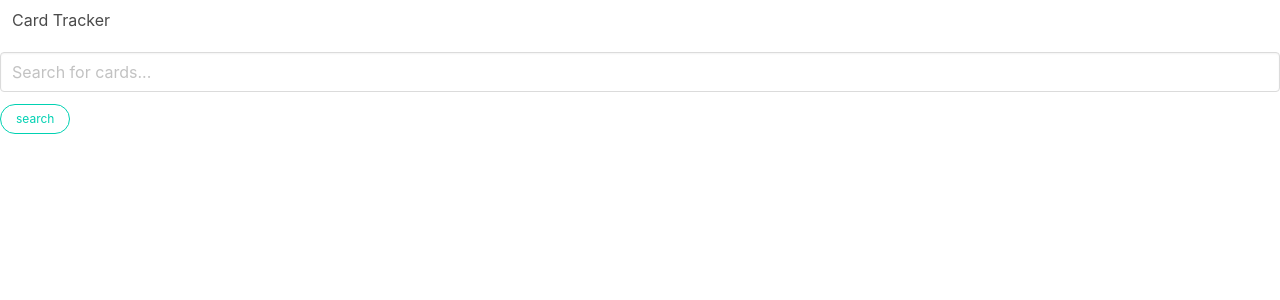
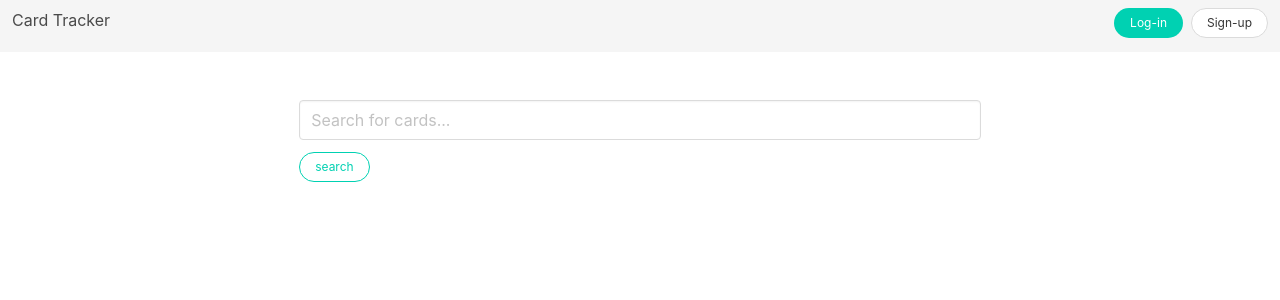
Before and after one commit to mat-t123/Pixel_Pals, a React (Create React App) app in the folder Pixel_Pals/frontend/: page / in a window 1280 px wide. Shown: the top 300 px of the page. Built offline with nearby package versions, Linux system fonts and the light colour scheme.

Commit message:
reformatted searchbar and navbar

```diff
--- a/Pixel_Pals/frontend/src/App.js
+++ b/Pixel_Pals/frontend/src/App.js
@@ -20,10 +20,12 @@ function App() {
     <Router>
       <div className ="App">
         <Nav />
-        <Switch>
-          <Route path="/" exact component ={MainSearch}/>
-          <Route path="/cardDisplay" exact component ={CardDisplay}/>
-        </Switch>
+        <section className="section">
+          <Switch>
+            <Route path="/" exact component ={MainSearch}/>
+            <Route path="/cardDisplay" exact component ={CardDisplay}/>
+          </Switch>
+        </section>
       </div>
     </Router>
   );
--- a/Pixel_Pals/frontend/src/MainSearch.js
+++ b/Pixel_Pals/frontend/src/MainSearch.js
@@ -3,7 +3,12 @@ import {Link} from 'react-router-dom';
 
 export default function MainSearch() {
     return (
-        <div>
+
+        <div className="container">
+
+            <div className="columns">
+                <div className="column is-one-fifth"></div>
+                <div className="column">
 
                     <div class="field">
                         <div class="control">
@@ -18,5 +23,10 @@ export default function MainSearch() {
                     </Link>
 
                 </div>
+                <div className="column is-one-fifth"></div>
+            </div>
+
+        </div>
+
     )
 }
--- a/Pixel_Pals/frontend/src/Nav.js
+++ b/Pixel_Pals/frontend/src/Nav.js
@@ -1,43 +1,12 @@
-import React from 'react'
+import React from 'react';
 import { Link } from "react-router-dom";
-
-/*<Navbar>
-
-{/*Navbar brand contains the logo at the right of the navbar }
-<Navbar.Brand>
-    <Link to="/">
-        <Navbar.Item>
-        Pixel Pal Card Tracker
-        </Navbar.Item>
-    </Link>
-</Navbar.Brand>
-
-{/*Drop down menu to contain all the user account options: sign-in/sign-out }
-<Navbar.Menu>
-    <Navbar.Container position="end">
-        <Navbar.Item dropdown hoverable >
-
-            <Navbar.Link>
-                Account
-            </Navbar.Link>
-
-            <Navbar.Dropdown>
-                <Navbar.Item>
-                    Sign-in
-                </Navbar.Item>
-            </Navbar.Dropdown>
-
-        </Navbar.Item>
-    </Navbar.Container>
-</Navbar.Menu>
-
-</Navbar>*/
-
 
 export default function Nav() {
 
     return (
-        <div className="navbar">
+
+        <div className="navbar is-light">
+
             <div className="navbar-brand">
                 <Link to="/">
                     <div className="navbar-item">
@@ -45,6 +14,21 @@ export default function Nav() {
                     </div>
                 </Link>
             </div>
+
+            <div className="navbar-start"></div>
+
+            <div className="narbar-menu">
+                <div className="navbar-end">
+                    <div className="navbar-item">
+                        <div className="buttons">
+                            <a href="" className="button is-primary is-rounded is-small">Log-in</a>
+                            <a href="" className="button is-rounded is-small">Sign-up</a>
+                        </div>
+                    </div>
+                </div>
+            </div>
+
         </div>
+
     )
 }
```
Lines whose indentation alone changed are shown as unchanged.
